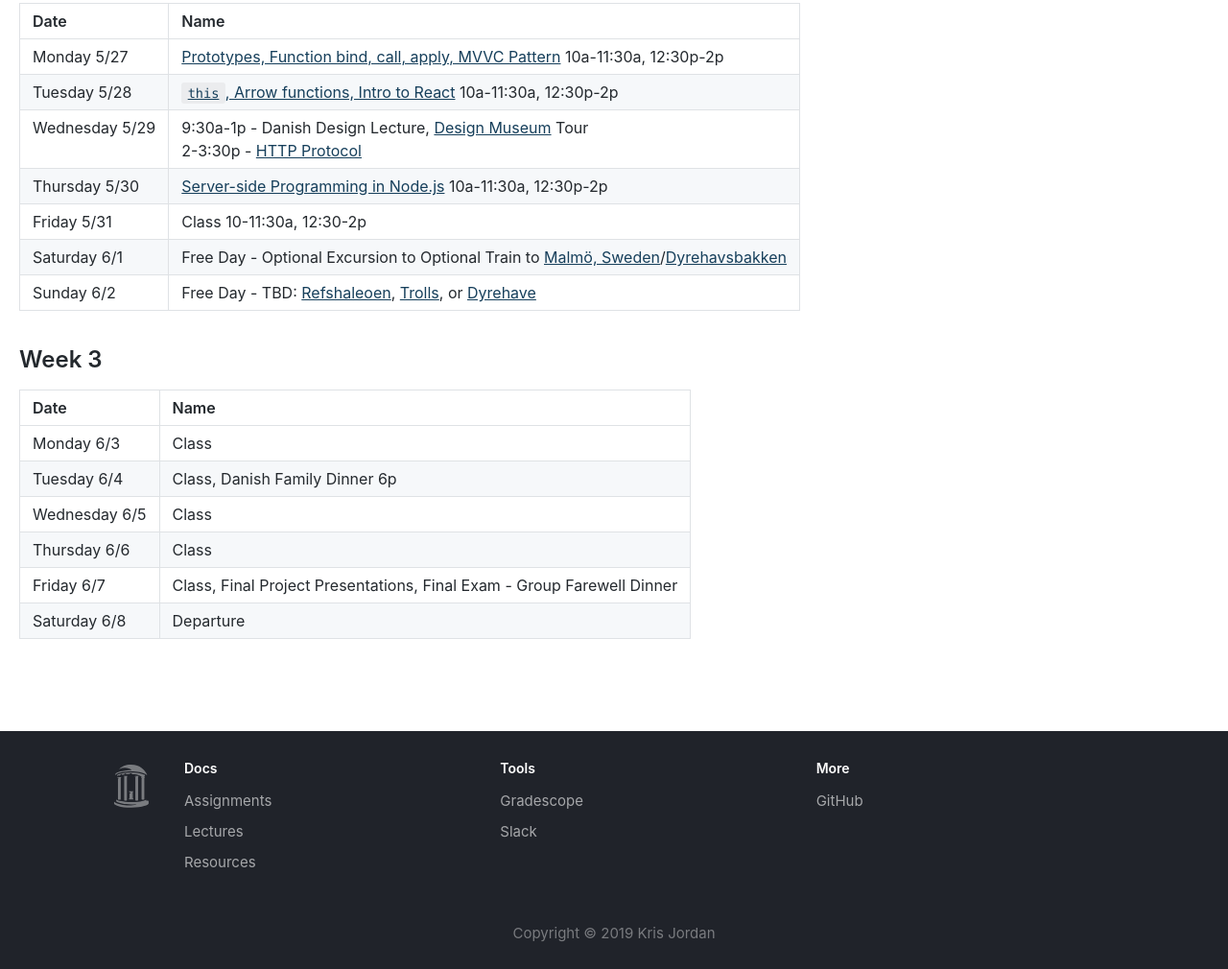
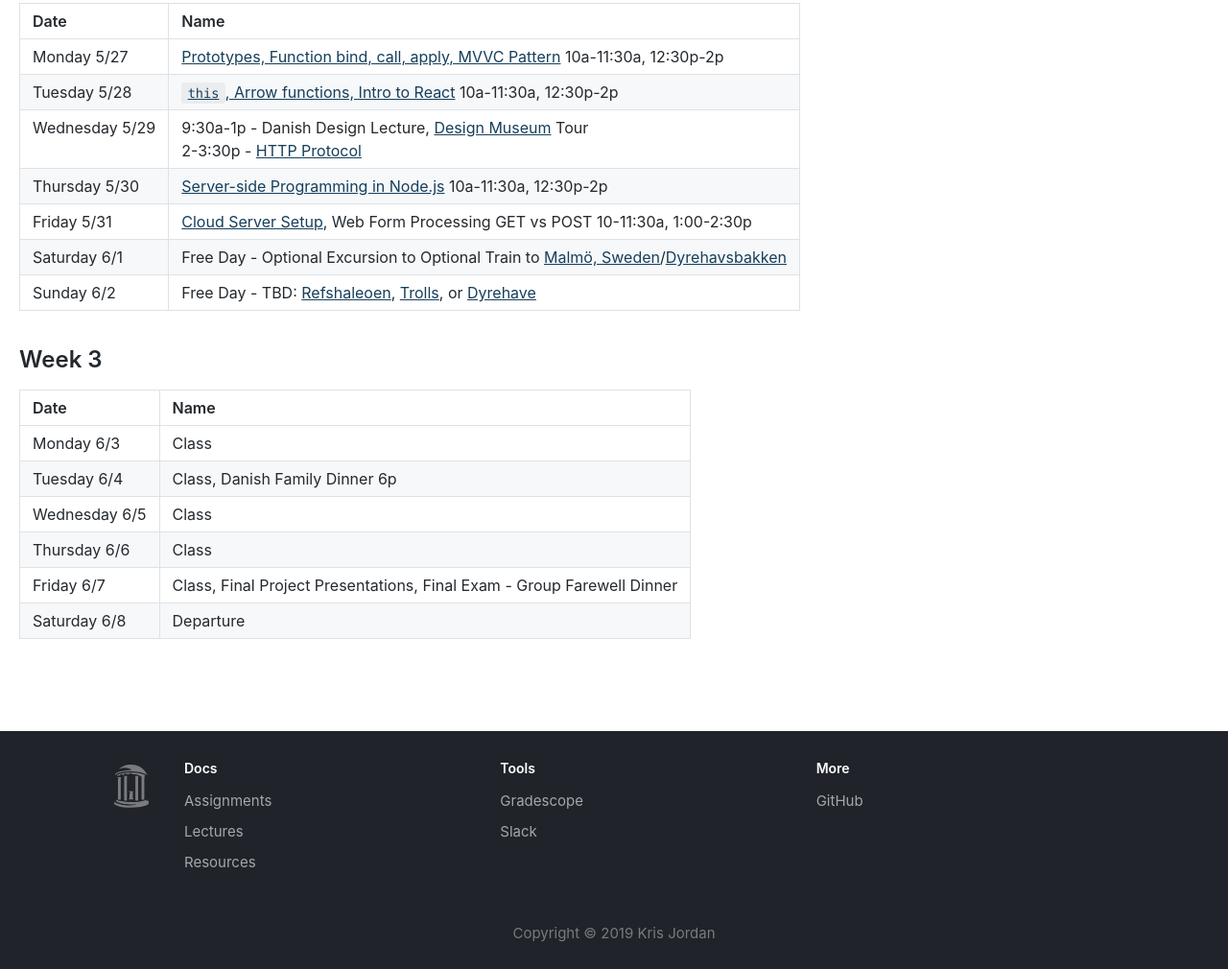
Before and after one commit to cph426-2019/cph426-2019.github.io, a plain HTML site: page docs/schedule.html in a window 1280 px wide. Shown: the part 1038-2048 px from the top of the page at 96% size. Drawn offline with nearby package versions, Linux system fonts and the light colour scheme.

Commit message:
Deploy website
Deploy website version based on bc7e16cd76a4fd7c2b729e0e4efebdb5aa6fdf10

```diff
--- a/docs/schedule.html
+++ b/docs/schedule.html
@@ -35,7 +35,7 @@
 <tr><td>Tuesday 5/28</td><td><a href="/docs/lec5-this-arrow-functions-react.pdf"><code>this</code>, Arrow functions, Intro to React</a> 10a-11:30a, 12:30p-2p</td></tr>
 <tr><td>Wednesday 5/29</td><td>9:30a-1p - Danish Design Lecture, <a href="https://designmuseum.dk/en/">Design Museum</a> Tour<br>2-3:30p - <a href="/docs/lec6-http-protocol.pdf">HTTP Protocol</a></td></tr>
 <tr><td>Thursday 5/30</td><td><a href="/docs/lec7-server-side-node.pdf">Server-side Programming in Node.js</a> 10a-11:30a, 12:30p-2p</td></tr>
-<tr><td>Friday 5/31</td><td>Class 10-11:30a, 12:30-2p</td></tr>
+<tr><td>Friday 5/31</td><td><a href="/docs/lec8-aws-server-setup.pdf">Cloud Server Setup</a>, Web Form Processing GET vs POST 10-11:30a, 1:00-2:30p</td></tr>
 <tr><td>Saturday 6/1</td><td>Free Day - Optional Excursion to Optional Train to <a href="https://en.wikipedia.org/wiki/Malm%C3%B6">Malmö, Sweden</a>/<a href="https://en.wikipedia.org/wiki/Dyrehavsbakken">Dyrehavsbakken</a></td></tr>
 <tr><td>Sunday 6/2</td><td>Free Day - TBD: <a href="https://www.nytimes.com/2019/03/29/travel/copenhagen-refshaleoen.html">Refshaleoen</a>, <a href="https://thomasdambo.com/works/forgotten-giants/">Trolls</a>, or <a href="https://en.wikipedia.org/wiki/J%C3%A6gersborg_Dyrehave">Dyrehave</a></td></tr>
 </tbody>
```
Also changed, not shown: docs/schedule/index.html (+1 -1 lines), 1 other file.
